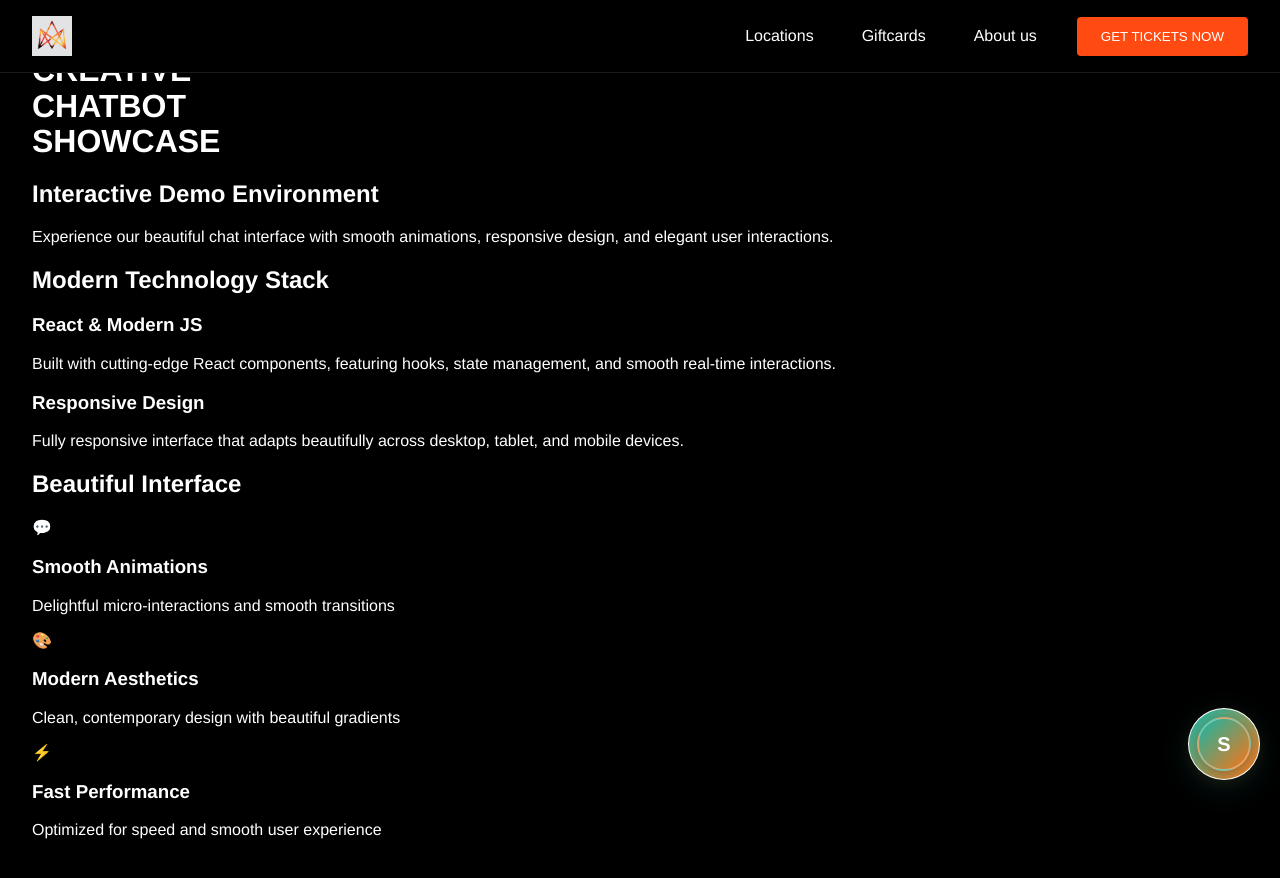
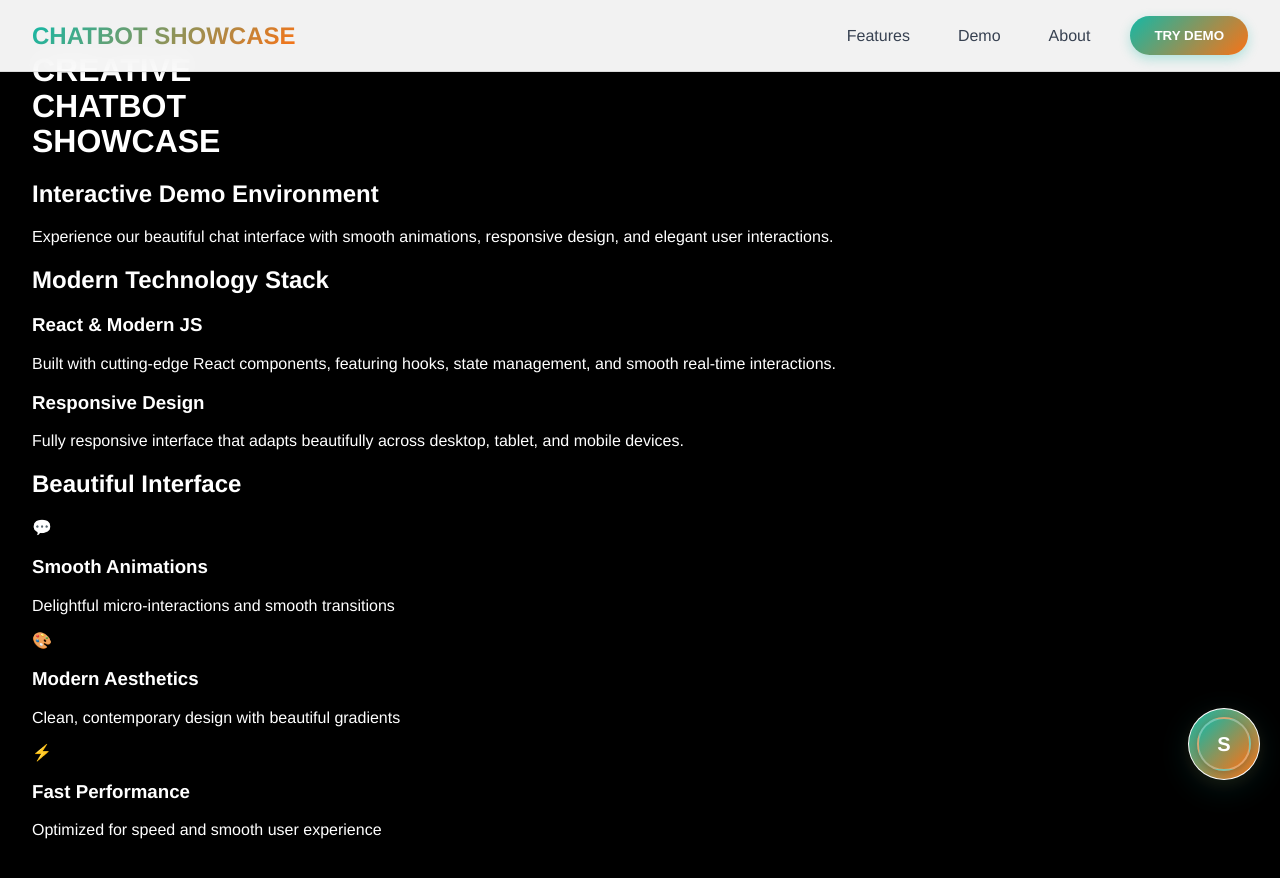
Before and after one commit to SveinnSSR/lavashow-chat-demo, a React (Create React App) app: page / in a window 1280 px wide. Shown: the top 878 px of the page. Built offline with nearby package versions, Linux system fonts and the light colour scheme.

Commit message:
simplified for demo

```diff
--- a/src/components/Navbar.jsx
+++ b/src/components/Navbar.jsx
@@ -1,31 +1,34 @@
 // src/components/Navbar.jsx
 import React from 'react';
-import { theme } from '../styles/theme';
 
 const Navbar = () => {
   return (
     <nav style={{
-      backgroundColor: theme.colors.background,
+      backgroundColor: 'rgba(255, 255, 255, 0.95)',
+      backdropFilter: 'blur(12px)',
       padding: '1rem 2rem',
       display: 'flex',
       justifyContent: 'space-between',
       alignItems: 'center',
-      borderBottom: '1px solid rgba(255,255,255,0.1)',
+      borderBottom: '1px solid rgba(0,0,0,0.1)',
       position: 'fixed',
       top: 0,
       left: 0,
       right: 0,
-      zIndex: 50
+      zIndex: 50,
+      boxShadow: '0 1px 3px rgba(0, 0, 0, 0.1)'
     }}>
       {/* Logo */}
-      <img
-        src="/images/lava-show-logo.png"
-        alt="LAVA SHOW"
-        style={{
-          height: '40px',
-          width: 'auto'
-        }}
-      />
+      <div style={{
+        fontSize: '1.5rem',
+        fontWeight: '700',
+        background: 'linear-gradient(135deg, #14b8a6, #f97316)',
+        WebkitBackgroundClip: 'text',
+        WebkitTextFillColor: 'transparent',
+        backgroundClip: 'text'
+      }}>
+        CHATBOT SHOWCASE
+      </div>
 
       {/* Navigation Links */}
       <div style={{
@@ -36,62 +39,87 @@ const Navbar = () => {
         <a
           href="#"
           style={{
-            color: '#FFFFFF',
+            color: '#374151',
             textDecoration: 'none',
             padding: '0.5rem',
-            transition: 'opacity 0.2s ease'
+            transition: 'all 0.2s ease',
+            fontWeight: '500'
           }}
-          onMouseOver={(e) => e.currentTarget.style.opacity = '0.8'}
-          onMouseOut={(e) => e.currentTarget.style.opacity = '1'}
+          onMouseOver={(e) => {
+            e.currentTarget.style.color = '#14b8a6';
+            e.currentTarget.style.transform = 'translateY(-1px)';
+          }}
+          onMouseOut={(e) => {
+            e.currentTarget.style.color = '#374151';
+            e.currentTarget.style.transform = 'translateY(0)';
+          }}
         >
-          Locations
+          Features
         </a>
         <a
           href="#"
           style={{
-            color: '#FFFFFF',
+            color: '#374151',
             textDecoration: 'none',
             padding: '0.5rem',
-            transition: 'opacity 0.2s ease'
+            transition: 'all 0.2s ease',
+            fontWeight: '500'
           }}
-          onMouseOver={(e) => e.currentTarget.style.opacity = '0.8'}
-          onMouseOut={(e) => e.currentTarget.style.opacity = '1'}
+          onMouseOver={(e) => {
+            e.currentTarget.style.color = '#14b8a6';
+            e.currentTarget.style.transform = 'translateY(-1px)';
+          }}
+          onMouseOut={(e) => {
+            e.currentTarget.style.color = '#374151';
+            e.currentTarget.style.transform = 'translateY(0)';
+          }}
         >
-          Giftcards
+          Demo
         </a>
         <a
           href="#"
           style={{
-            color: '#FFFFFF',
+            color: '#374151',
             textDecoration: 'none',
             padding: '0.5rem',
-            transition: 'opacity 0.2s ease'
+            transition: 'all 0.2s ease',
+            fontWeight: '500'
           }}
-          onMouseOver={(e) => e.currentTarget.style.opacity = '0.8'}
-          onMouseOut={(e) => e.currentTarget.style.opacity = '1'}
+          onMouseOver={(e) => {
+            e.currentTarget.style.color = '#14b8a6';
+            e.currentTarget.style.transform = 'translateY(-1px)';
+          }}
+          onMouseOut={(e) => {
+            e.currentTarget.style.color = '#374151';
+            e.currentTarget.style.transform = 'translateY(0)';
+          }}
         >
-          About us
+          About
         </a>
         <button
           style={{
-            backgroundColor: theme.colors.primary,
+            background: 'linear-gradient(135deg, #14b8a6, #f97316)',
             color: '#FFFFFF',
             border: 'none',
             padding: '0.75rem 1.5rem',
-            borderRadius: '4px',
+            borderRadius: '25px',
             cursor: 'pointer',
-            transition: 'all 0.2s ease'
+            transition: 'all 0.3s ease',
+            fontWeight: '600',
+            boxShadow: '0 4px 12px rgba(20, 184, 166, 0.3)'
           }}
           onMouseOver={(e) => {
-            e.currentTarget.style.opacity = '0.9';
-            e.currentTarget.style.transform = 'translateY(-1px)';
+            e.currentTarget.style.background = 'linear-gradient(135deg, #0f766e, #ea580c)';
+            e.currentTarget.style.transform = 'translateY(-2px)';
+            e.currentTarget.style.boxShadow = '0 6px 16px rgba(20, 184, 166, 0.4)';
           }}
           onMouseOut={(e) => {
-            e.currentTarget.style.opacity = '1';
+            e.currentTarget.style.background = 'linear-gradient(135deg, #14b8a6, #f97316)';
             e.currentTarget.style.transform = 'translateY(0)';
+            e.currentTarget.style.boxShadow = '0 4px 12px rgba(20, 184, 166, 0.3)';
           }}
         >
-          GET TICKETS NOW
+          TRY DEMO
         </button>
       </div>
     </nav>
```
